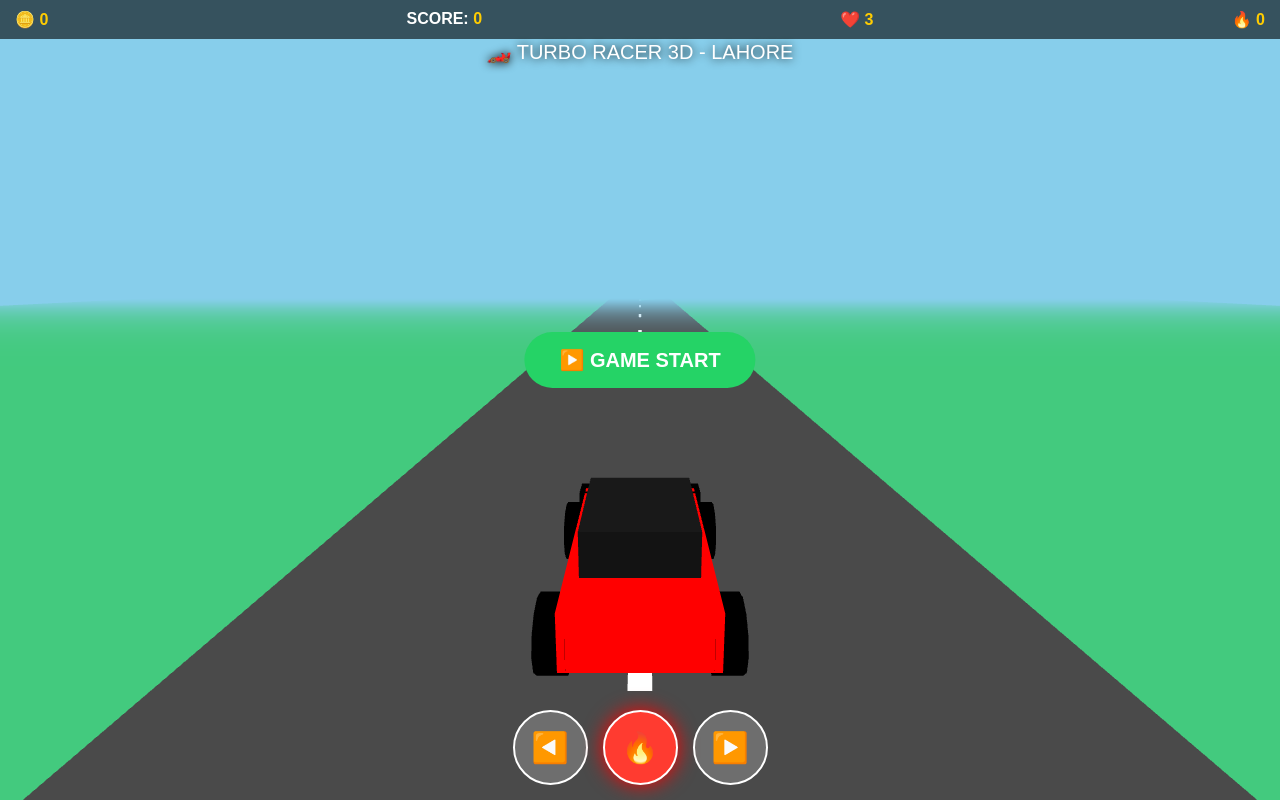
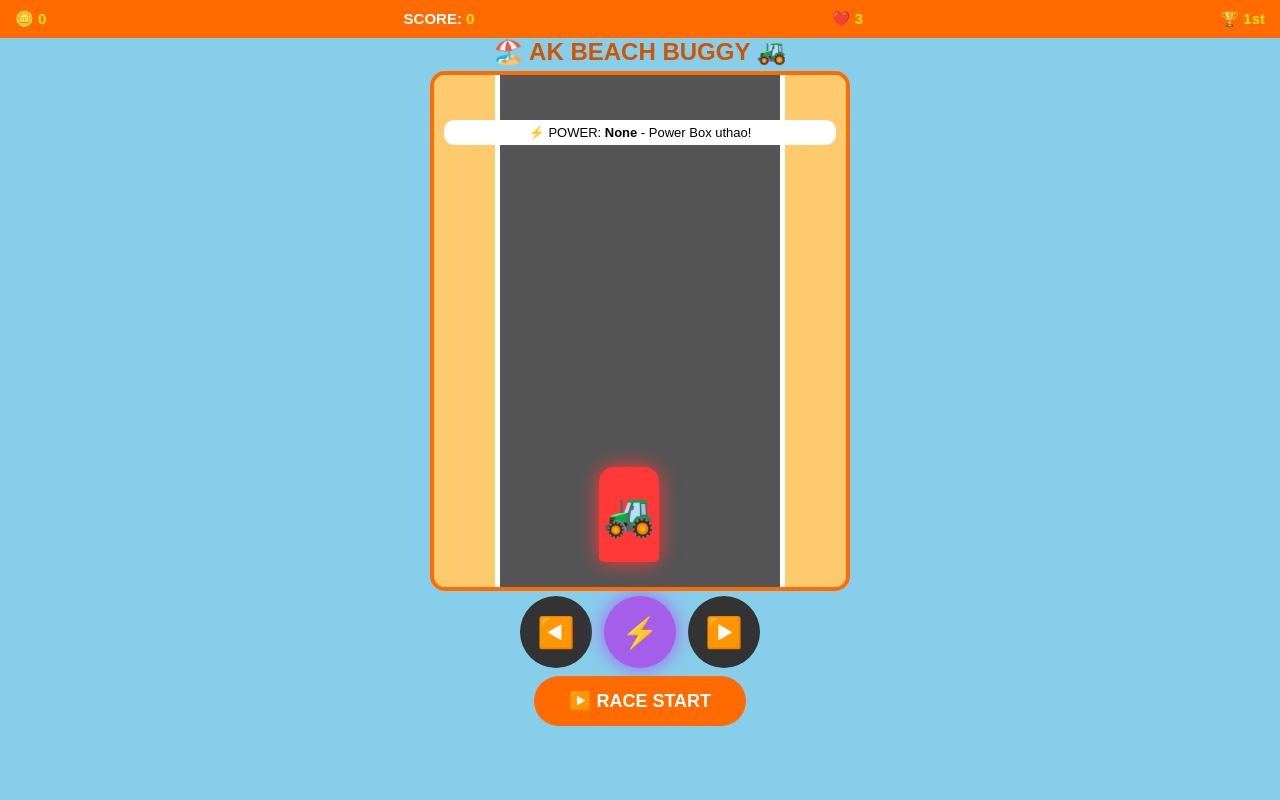
Before and after one commit to AkProducts45/Turbo-racer-3d, a plain HTML site: page index.html in a window 1280 px wide. Drawn offline with nearby package versions, Linux system fonts and the light colour scheme; animation ran at ten frames a second.

Commit message:
Update index.html

```diff
--- a/index.html
+++ b/index.html
@@ -1,85 +1,48 @@
 <!DOCTYPE html>
 <html><head><meta charset="UTF-8"><meta name="viewport" content="width=device-width, initial-scale=1.0, maximum-scale=1.0, user-scalable=no">
-<title>Turbo Racer 3D - AK</title>
-<script src="https://cdnjs.cloudflare.com/ajax/libs/three.js/r128/three.min.js"></script>
-<style>*{margin:0;padding:0;box-sizing:border-box;font-family:Arial}body{background:#000;color:#fff;overflow:hidden;text-align:center}
-#hud{position:absolute;top:0;left:0;right:0;display:flex;justify-content:space-between;padding:10px 15px;background:rgba(0,0,0,.6);z-index:10;font-weight:bold}#hud b{color:#ffcc00}
-#title{position:absolute;top:40px;left:0;right:0;z-index:10;font-size:20px;text-shadow:0 0 10px #000}
-#controls{position:absolute;bottom:15px;left:0;right:0;display:flex;justify-content:center;gap:15px;z-index:10}
-#controls button{width:75px;height:75px;border-radius:50%;border:2px solid #fff;font-size:30px;background:rgba(255,255,255,.2);color:#fff}
-#nitro{background:#ff3b30!important;box-shadow:0 0 20px red}
-#start{position:absolute;top:45%;left:50%;transform:translate(-50%,-50%);z-index:20;background:#25D366;border:0;padding:16px 35px;border-radius:30px;color:#fff;font-size:20px;font-weight:bold}
-#over{position:absolute;top:40%;left:50%;transform:translate(-50%,-50%);z-index:20;background:rgba(0,0,0,.9);padding:25px;border-radius:20px;border:2px solid #ffcc00;display:none}
-#msg{position:absolute;top:80px;left:0;right:0;z-index:10;font-size:24px;font-weight:bold;color:#ffcc00;text-shadow:0 0 10px #000}
+<title>AK Beach Buggy</title>
+<style>*{margin:0;padding:0;box-sizing:border-box;font-family:Arial}body{background:#87ceeb;overflow:hidden;text-align:center}
+#top{display:flex;justify-content:space-between;padding:10px 15px;background:#ff6b00;color:#fff;font-weight:bold;font-size:15px}
+#top b{color:#ffe600}
+#game{position:relative;width:100%;max-width:420px;height:520px;margin:5px auto;background:linear-gradient(#87ceeb 0%, #ffeaa7 30%, #fdcb6e 100%);overflow:hidden;border:4px solid #ff6b00;border-radius:15px}
+#sandL,#sandR{position:absolute;top:0;bottom:0;width:65px;background:#fdcb6e;z-index:1}
+#sandL{left:0}#sandR{right:0}
+#road{position:absolute;left:50%;transform:translateX(-50%);width:290px;height:100%;background:#555;border-left:5px solid #fff;border-right:5px solid #fff;z-index:2}
+.palm{position:absolute;font-size:32px;z-index:3}
+.line{position:absolute;left:50%;transform:translateX(-50%);width:8px;height:50px;background:#ffe600;z-index:2}
+#player{position:absolute;bottom:25px;left:165px;width:60px;height:95px;background:#ff3838;border-radius:15px 15px 5px 5px;font-size:42px;line-height:95px;z-index:10;box-shadow:0 0 20px #ff3838;transition:0.08s}
+.enemy,.coin,.power{position:absolute;border-radius:12px;text-align:center;z-index:5}
+.enemy{width:60px;height:95px;background:#3498db;font-size:42px;line-height:95px}
+.coin{width:42px;height:42px;background:gold;border-radius:50%;font-size:24px;line-height:42px;box-shadow:0 0 15px gold}
+.power{width:50px;height:50px;background:#a55eea;border-radius:50%;font-size:28px;line-height:50px;box-shadow:0 0 15px #a55eea}
+#controls{display:flex;justify-content:center;gap:12px;margin-top:5px}
+#controls button{width:72px;height:72px;border-radius:50%;border:0;font-size:30px;background:#333;color:#fff}
+#powerBtn{background:#a55eea!important;box-shadow:0 0 20px #a55eea}
+#startBtn{background:#ff6b00;border:0;padding:14px 35px;border-radius:30px;color:#fff;font-size:18px;font-weight:bold;margin-top:8px}
+#over{position:absolute;top:30%;left:10px;right:10px;background:rgba(0,0,0,.92);padding:20px;display:none;z-index:30;border-radius:15px;border:3px solid #ff6b00;color:#fff}
+#msg{position:absolute;top:10px;left:0;right:0;font-size:22px;font-weight:bold;color:#ff3838;z-index:20;text-shadow:2px 2px 0 #fff}
+#powerBar{position:absolute;top:45px;left:10px;right:10px;background:#fff;border-radius:10px;padding:5px;font-size:13px;color:#000;z-index:20}
 </style></head><body>
-<div id="hud"><span>🪙 <b id="coins">0</b></span><span>SCORE: <b id="score">0</b></span><span>❤️ <b id="lives">3</b></span><span>🔥 <b id="speed">0</b></span></div>
-<div id="title">🏎️ TURBO RACER 3D - LAHORE</div>
-<div id="msg"></div>
-<button id="start" onclick="startGame()">▶️ GAME START</button>
-<div id="over"><h2>💥 GAME OVER</h2><p style="margin:12px">Score: <b id="final">0</b></p><button onclick="startGame()" style="background:#25D366;border:0;padding:12px 25px;border-radius:20px;color:#fff;font-weight:bold">🔄 DOBARA KHELO</button></div>
-<div id="controls"><button onpointerdown="left=true" onpointerup="left=false" onpointerleave="left=false">◀️</button><button id="nitro" onpointerdown="nitro=true" onpointerup="nitro=false">🔥</button><button onpointerdown="right=true" onpointerup="right=false" onpointerleave="right=false">▶️</button></div>
+<div id="top"><span>🪙 <b id="coins">0</b></span><span>SCORE: <b id="score">0</b></span><span>❤️ <b id="lives">3</b></span><span>🏆 <b id="pos">1st</b></span></div>
+<h2 style="color:#d35400">🏖️ AK BEACH BUGGY 🚜</h2>
+<div id="game"><div id="sandL"></div><div id="sandR"></div><div id="road"></div><div id="msg"></div><div id="powerBar">⚡ POWER: <b id="power">None</b> - Power Box uthao!</div><div id="player">🚜</div>
+<div id="over"><h2>🏁 RACE KHATAM!</h2><p style="margin:12px">Score: <b id="finalScore">0</b> | Coins: <b id="finalCoins">0</b></p><button id="startBtn" onclick="startGame()">🔄 DOBARA RACE</button></div></div>
+<div id="controls"><button onpointerdown="ml=true" onpointerup="ml=false" onpointerleave="ml=false">◀️</button><button id="powerBtn" onclick="usePower()">⚡</button><button onpointerdown="mr=true" onpointerup="mr=false" onpointerleave="mr=false">▶️</button></div>
+<button id="startBtn" onclick="startGame()">▶️ RACE START</button>
 <script>
-let scene,camera,renderer,player,roadLines=[],enemies=[],coinsArr=[],buildings=[],trees=[];
-let score=0,coins=0,lives=3,speed=0,playing=false,left=false,right=false,nitro=false,px=0,frame=0;
-function init(){
- scene=new THREE.Scene(); scene.background=new THREE.Color(0x87ceeb); scene.fog=new THREE.Fog(0x87ceeb, 30, 120);
- camera=new THREE.PerspectiveCamera(70, innerWidth/innerHeight, 0.1, 300);
- renderer=new THREE.WebGLRenderer({antialias:true}); renderer.setSize(innerWidth, innerHeight); document.body.appendChild(renderer.domElement);
- // Lights
- scene.add(new THREE.AmbientLight(0xffffff, 0.8)); let sun=new THREE.DirectionalLight(0xffffff,0.8); sun.position.set(10,20,10); scene.add(sun);
- // Ground
- let ground=new THREE.Mesh(new THREE.PlaneGeometry(200,400), new THREE.MeshLambertMaterial({color:0x2e8b57})); ground.rotation.x=-Math.PI/2; ground.position.z=-100; scene.add(ground);
- // Road
- let road=new THREE.Mesh(new THREE.PlaneGeometry(12,400), new THREE.MeshLambertMaterial({color:0x333333})); road.rotation.x=-Math.PI/2; road.position.z=-100; scene.add(road);
- // Road lines
- for(let i=0;i<20;i++){ let l=new THREE.Mesh(new THREE.BoxGeometry(0.3,0.1,4), new THREE.MeshBasicMaterial({color:0xffffff})); l.position.set(0,0.1,-i*20); scene.add(l); roadLines.push(l); }
- // Player Car - 3D
- player=new THREE.Group();
- let body=new THREE.Mesh(new THREE.BoxGeometry(2,0.8,4), new THREE.MeshLambertMaterial({color:0xff0000})); body.position.y=0.7; player.add(body);
- let cabin=new THREE.Mesh(new THREE.BoxGeometry(1.6,0.7,2), new THREE.MeshLambertMaterial({color:0x111111})); cabin.position.y=1.4; cabin.position.z=0.2; player.add(cabin);
- let spoiler=new THREE.Mesh(new THREE.BoxGeometry(2.2,0.2,0.5), new THREE.MeshLambertMaterial({color:0x000000})); spoiler.position.set(0,1,-2); player.add(spoiler);
- // Wheels
- [[-1.1,1.5],[1.1,1.5],[-1.1,-1.5],[1.1,-1.5]].forEach(p=>{ let w=new THREE.Mesh(new THREE.CylinderGeometry(0.5,0.5,0.4,12), new THREE.MeshLambertMaterial({color:0x000000})); w.rotation.z=Math.PI/2; w.position.set(p[0],0.5,p[1]); player.add(w); });
- player.position.set(0,0,0); scene.add(player);
- camera.position.set(0,5,8); camera.lookAt(0,1,-10);
- animate();
-}
-function makeEnemy(){
- let g=new THREE.Group(); let colors=[0x0000ff,0xffff00,0xffffff,0x00ff00];
- let b=new THREE.Mesh(new THREE.BoxGeometry(2,0.8,4), new THREE.MeshLambertMaterial({color:colors[Math.floor(Math.random()*colors.length)]})); b.position.y=0.7; g.add(b);
- let c=new THREE.Mesh(new THREE.BoxGeometry(1.6,0.7,2), new THREE.MeshLambertMaterial({color:0x111111})); c.position.y=1.4; g.add(c);
- let lanes=[-4,0,4]; g.position.set(lanes[Math.floor(Math.random()*3)],0,-120); scene.add(g); enemies.push(g);
-}
-function makeCoin(){
- let c=new THREE.Mesh(new THREE.CylinderGeometry(0.8,0.8,0.2,20), new THREE.MeshLambertMaterial({color:0xffd700})); c.rotation.x=Math.PI/2;
- let lanes=[-4,0,4]; c.position.set(lanes[Math.floor(Math.random()*3)],1,-120); scene.add(c); coinsArr.push(c);
-}
-function makeBuilding(){
- let h=8+Math.random()*15; let b=new THREE.Mesh(new THREE.BoxGeometry(6,h,6), new THREE.MeshLambertMaterial({color:Math.random()*0xffffff})); let side=Math.random()>0.5?12:-12; b.position.set(side,h/2,-120); scene.add(b); buildings.push(b);
-}
-function showMsg(t){ document.getElementById('msg').textContent=t; setTimeout(()=>document.getElementById('msg').textContent='',1200); }
-function startGame(){
- if(!scene) init();
- playing=true; score=0; coins=0; lives=3; px=0; speed=0;
- enemies.forEach(e=>scene.remove(e)); coinsArr.forEach(c=>scene.remove(c)); buildings.forEach(b=>scene.remove(b)); enemies=[];coinsArr=[];buildings=[];
- document.getElementById('start').style.display='none'; document.getElementById('over').style.display='none'; showMsg('🚦 GO GO GO!');
-}
-function animate(){
- requestAnimationFrame(animate);
- if(playing){
-  frame++; let curSpeed=nitro?1.2:0.7; speed=Math.round(curSpeed*180);
-  if(left&&px>-4) px-=0.15; if(right&&px<4) px+=0.15; player.position.x+=(px-player.position.x)*0.2; player.rotation.z=left?0.1:right?-0.1:0;
-  score+=nitro?2:1;
-  roadLines.forEach(l=>{ l.position.z+=curSpeed*2; if(l.position.z>10) l.position.z=-190; });
-  if(frame%80==0) makeEnemy(); if(frame%120==0) makeCoin(); if(frame%60==0) makeBuilding();
-  enemies.forEach((e,i)=>{ e.position.z+=curSpeed*1.8; if(e.position.z>10){scene.remove(e);enemies.splice(i,1);}
-   if(Math.abs(e.position.z-player.position.z)<3 && Math.abs(e.position.x-player.position.x)<1.8){ scene.remove(e); enemies.splice(i,1); lives--; navigator.vibrate&&navigator.vibrate(300); if(lives<=0){ playing=false; document.getElementById('final').textContent=score; document.getElementById('over').style.display='block'; } else showMsg('💥 TAKKAR! '+lives+' LIVES'); } });
-  coinsArr.forEach((c,i)=>{ c.position.z+=curSpeed*1.8; c.rotation.z+=0.1; if(c.position.z>10){scene.remove(c);coinsArr.splice(i,1);}
-   if(Math.abs(c.position.z-player.position.z)<2 && Math.abs(c.position.x-player.position.x)<1.5){ scene.remove(c); coinsArr.splice(i,1); coins+=5; score+=100; showMsg('🪙 +5 COINS!'); } });
-  buildings.forEach((b,i)=>{ b.position.z+=curSpeed*1.8; if(b.position.z>10){scene.remove(b);buildings.splice(i,1);} });
-  document.getElementById('score').textContent=score; document.getElementById('coins').textContent=coins; document.getElementById('lives').textContent=lives; document.getElementById('speed').textContent=speed;
- }
- renderer.render(scene,camera);
-}
-init();
-</script></body></html>
+let player=document.getElementById('player'),game=document.getElementById('game');
+let score=0,coins=0,lives=3,playing=false,ml=false,mr=false,px=165,curPower='None',speed=5,boost=0,shield=false;
+let enemies=[],coinsArr=[],powers=[],lines=[],palms=[];
+for(let i=0;i<5;i++){let l=document.createElement('div');l.className='line';l.style.top=(i*120)+'px';game.appendChild(l);lines.push(l);}
+for(let i=0;i<6;i++){let p=document.createElement('div');p.className='palm';p.textContent=Math.random()>0.5?'🌴':'🌊';p.style.top=(i*90)+'px';p.style.left=Math.random()>0.5?'5px':'375px';game.appendChild(p);palms.push(p);}
+function showMsg(t){let m=document.getElementById('msg');m.textContent=t;setTimeout(()=>m.textContent='',1400);}
+function startGame(){playing=true;score=0;coins=0;lives=3;px=165;curPower='None';boost=0;shield=false;
+enemies.forEach(e=>e.el.remove());coinsArr.forEach(c=>c.el.remove());powers.forEach(p=>p.el.remove());enemies=[];coinsArr=[];powers=[];
+document.getElementById('over').style.display='none';document.getElementById('power').textContent='None';showMsg('🚦 READY... GO BEACH!');requestAnimationFrame(loop);}
+function spawnEnemy(){let e=document.createElement('div');e.className='enemy';e.innerHTML=['🚙','🛺','🚕','🚓'][Math.floor(Math.random()*4)];let x=[15,105,195][Math.floor(Math.random()*3)];e.style.left=x+'px';e.style.top='-100px';game.appendChild(e);enemies.push({el:e,y:-100,x:x});}
+function spawnCoin(){let c=document.createElement('div');c.className='coin';c.innerHTML='🪙';let x=[20,110,200][Math.floor(Math.random()*3)];c.style.left=x+'px';c.style.top='-40px';game.appendChild(c);coinsArr.push({el:c,y:-40,x:x});}
+function spawnPower(){let p=document.createElement('div');p.className='power';p.innerHTML='🎁';let x=[20,110,200][Math.floor(Math.random()*3)];p.style.left=x+'px';p.style.top='-50px';game.appendChild(p);powers.push({el:p,y:-50,x:x});}
+function usePower(){
+ if(curPower=='None'){showMsg('⚡ Pehle 🎁 uthao!');return;}
+ if(curPower=='Rocket'){enemies.forEach(e=>{e.el.remove();});enemies=[];score+=200;showMsg('🚀 ROCKET! SAB UR GAYE!');}
+ if(curPower=='Boost'){boost=120;showMsg('🔥 SUPER
```
